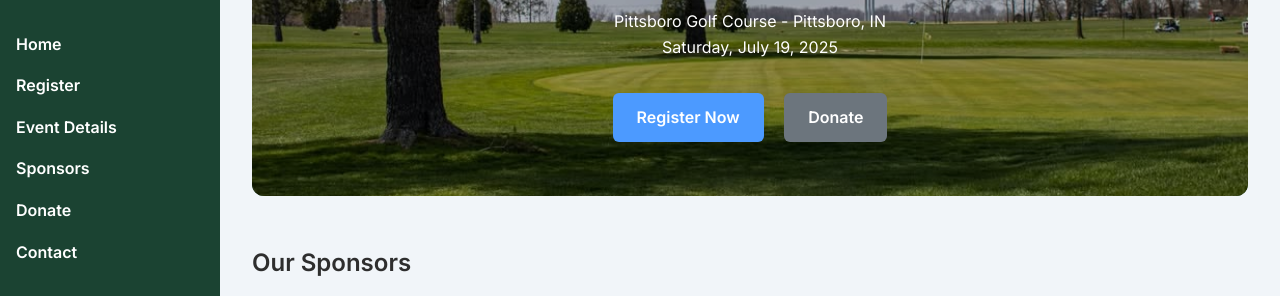
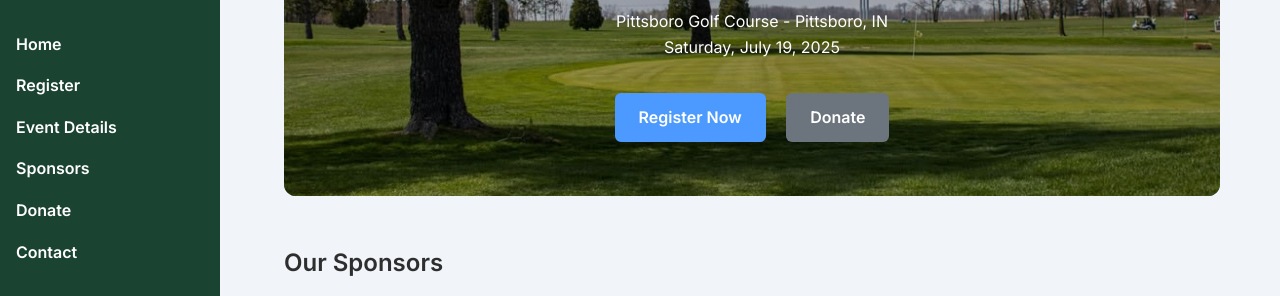
Before and after one commit to mbtucker25/david-tucker-events, a plain HTML site: page index.html in a window 1280 px wide. Shown: the part 236-532 px from the top of the page. Drawn offline with Linux system fonts and the light colour scheme.

Commit message:
Center main content and improve spacing

```diff
--- a/index.html
+++ b/index.html
@@ -26,6 +26,7 @@
 
     <!-- Main Content -->
     <main class="main-content">
+      <div class="wrapper">
 
         <!-- Hero -->
         <section class="hero-banner">
@@ -40,14 +41,13 @@
           </div>
         </section>
 
-      <!-- Sponsor Row -->
+        <!-- Sponsors -->
         <section id="sponsors" class="sponsors">
           <h2>Our Sponsors</h2>
           <div class="sponsor-logos">
             <img src="ArcemSolutions.jpeg" alt="Arcem Solutions">
             <img src="Margo.jpeg" alt="Margaret 'Margo' Tucker">
             <img src="sponsor3.png" alt="Dancers Showclub">
-          <!-- Add more logos as needed -->
           </div>
         </section>
 
@@ -70,7 +70,7 @@
 
             <h3>Location</h3>
             <p>Pittsboro Golf Course<br>2227 E US Highway 136<br>Pittsboro, IN 46167</p>
-          <a href="https://www.google.com/maps/place/Pittsboro+Golf+Course/@39.8670533,-86.4825376,17z/data=!3m1!4b1!4m6!3m5!1s0x886cb3eb4544508f:0x3bd9bf106c788b50!8m2!3d39.8670533!4d-86.4825376!16s%2Fg%2F1tctgbzn?entry=ttu&g_ep=EgoyMDI1MDQzMC4xIKXMDSoJLDEwMjExNDU1SAFQAw%3D%3D" target="_blank" rel="noopener noreferrer">📍 Get Directions</a>
+            <a href="https://www.google.com/maps/place/Pittsboro+Golf+Course/@39.8670533,-86.4825376,17z/data=!3m1!4b1!4m6!3m5!1s0x886cb3eb4544508f:0x3bd9bf106c788b50!8m2!3d39.8670533!4d-86.4825376!16s%2Fg%2F1tctgbzn?entry=ttu" target="_blank" rel="noopener noreferrer">📍 Get Directions</a>
           </div>
         </section>
 
@@ -85,6 +85,7 @@
           <p>&copy; 2025 David Tucker Memorial Golf Outing</p>
         </footer>
 
+      </div>
     </main>
   </div>
 </body>
--- a/styles.css
+++ b/styles.css
@@ -16,6 +16,11 @@ body {
   display: flex;
   min-height: 100vh;
 }
+
+.wrapper {
+    max-width: 1000px;
+    margin: 0 auto;
+  }
 
 /* Sidebar */
 .sidebar {
@@ -54,13 +59,13 @@ body {
 
 /* Main content */
 .main-content {
-  margin-left: 220px;
-  padding: 2rem;
-  flex-grow: 1;
-  max-width: 1200px;
-  margin-right: auto;
-  margin-left: 220px;
-}
+    margin-left: 220px;
+    padding: 2rem;
+    flex-grow: 1;
+    max-width: 1000px;
+    margin-right: auto;
+    margin-left: calc(220px + 2rem); /* adjust for sidebar + padding */
+  }
 
 /* Hero Banner */
 .hero-banner {
```
Lines whose indentation alone changed are shown as unchanged.
